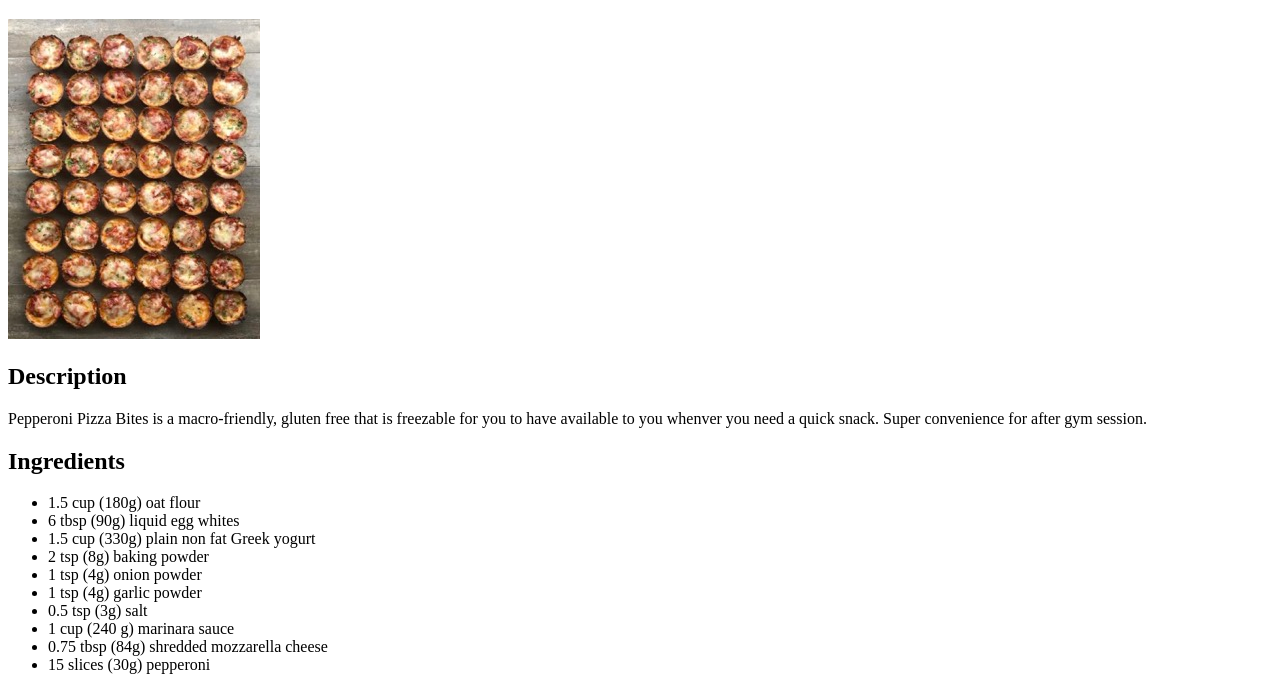
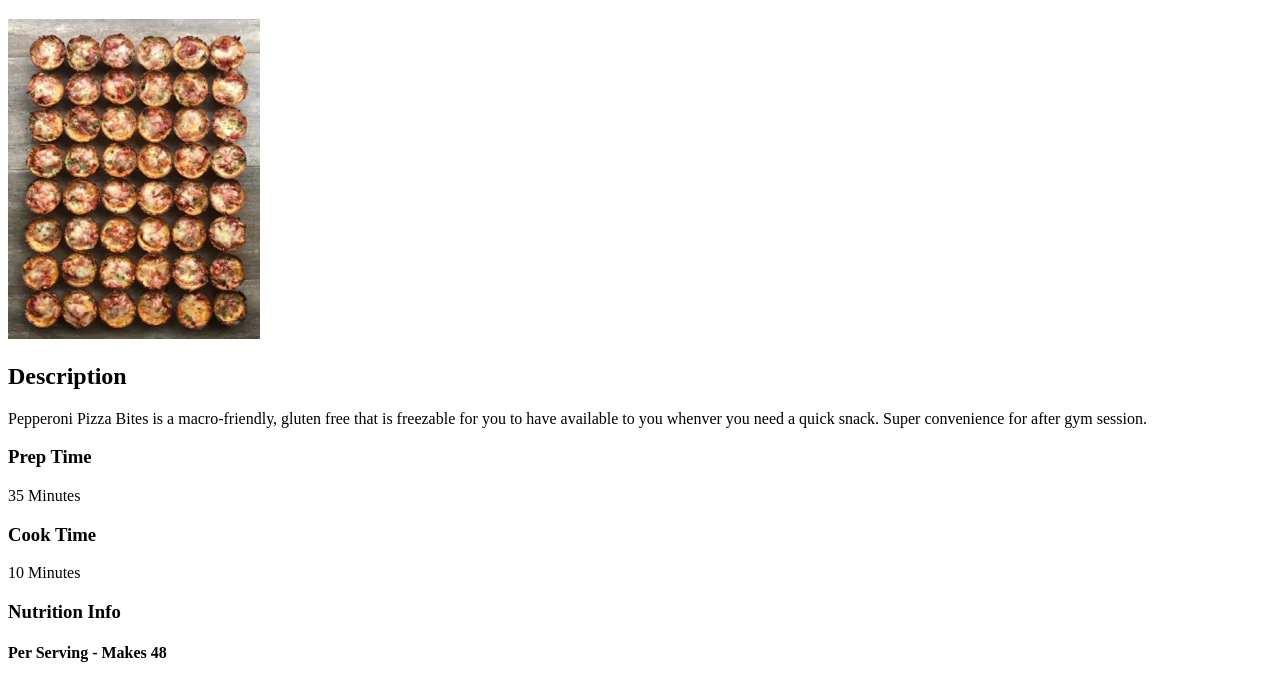
Before and after one commit to baogiaha/odin-recipes, a plain HTML site: page recipes/pepperoni-pizza-bites.html in a window 1280 px wide. Shown: the part 100-781 px from the top of the page. Drawn offline with Linux system fonts and the light colour scheme.

Commit message:
Added more info into Description of PPB.html

```diff
--- a/recipes/pepperoni-pizza-bites.html
+++ b/recipes/pepperoni-pizza-bites.html
@@ -14,6 +14,13 @@
             <p>Pepperoni Pizza Bites is a macro-friendly, gluten free that is
                 freezable for you to have available to you whenver you
                 need a quick snack. Super convenience for after gym session.</p>
+            <h3>Prep Time</h3>
+            <p>35 Minutes</p>
+            <h3>Cook Time</h3>
+            <p>10 Minutes</p>
+            <h3>Nutrition Info</h3>
+            <h4>Per Serving - Makes 48</h4>
+            <p>33kcal | 3.5g C | 2.2g P | 1.1g F</p>
 
             <h2>Ingredients</h2>
             <ul>
```
